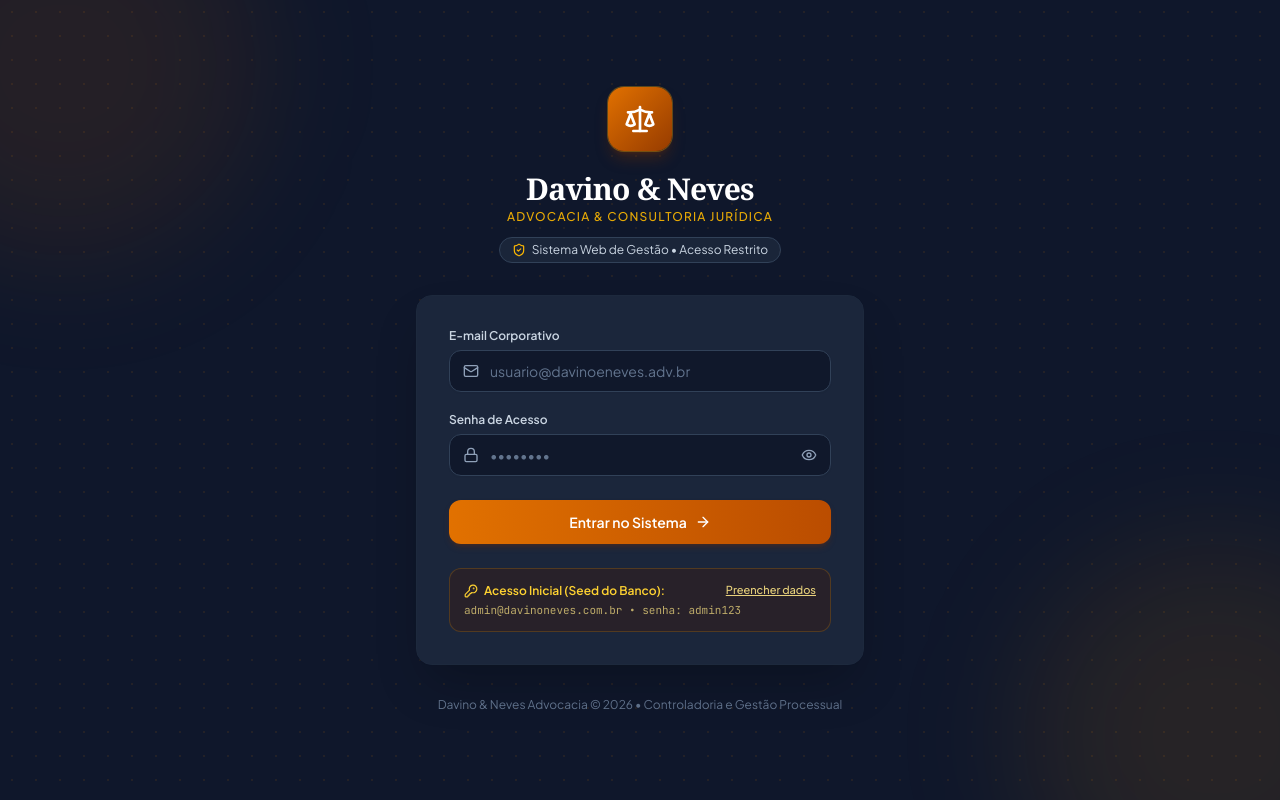
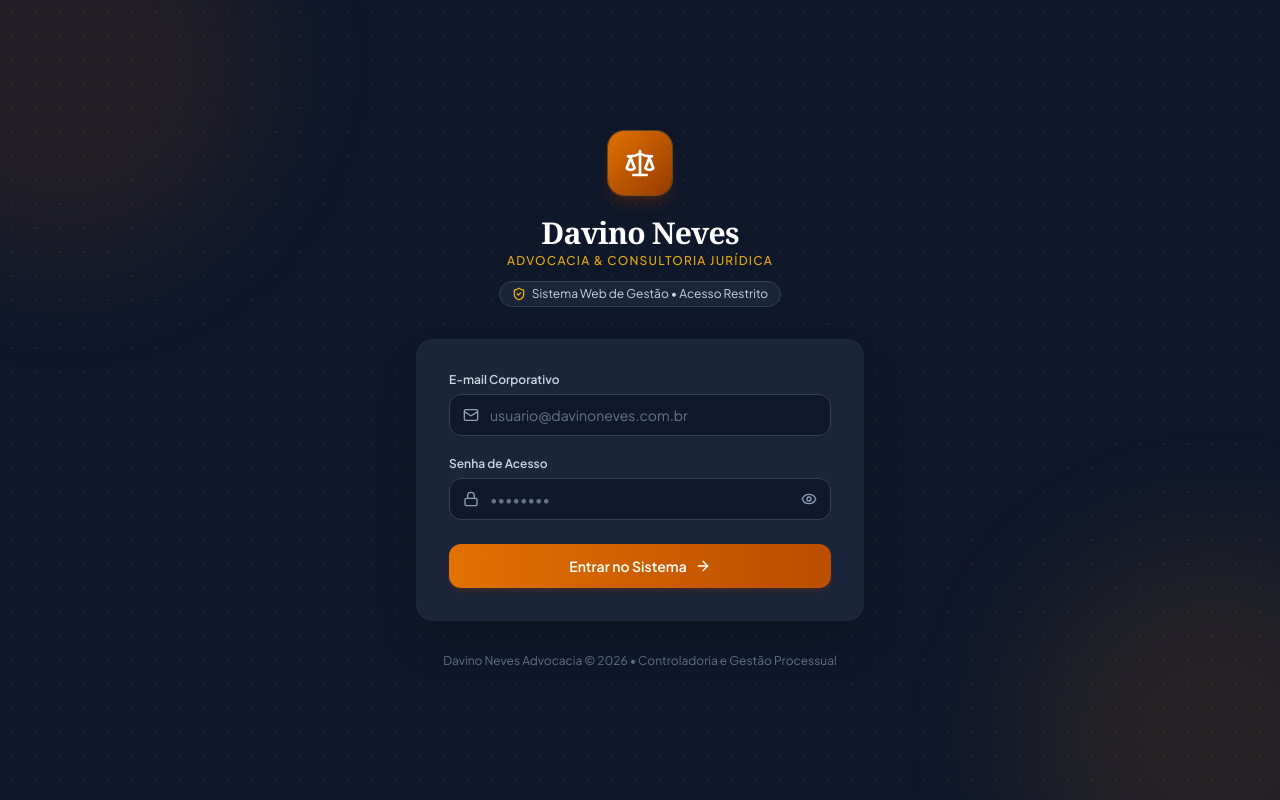
Before and after one commit to vythor777/Davino-Neves-Advocacia, a Next.js app in the folder frontend/: page /login in a window 1280 px wide. Built offline with nearby package versions, Linux system fonts and the light colour scheme; no server answers.

Commit message:
chore: rename brand to Davino Neves Advocacia
Updates the company name throughout the application and metadata to remove the ampersand. Also removes the development helper for admin credentials in the login page.

```diff
--- a/frontend/app/layout.tsx
+++ b/frontend/app/layout.tsx
@@ -19,7 +19,7 @@ const jetbrainsMono = JetBrains_Mono({
 });
 
 export const metadata: Metadata = {
-  title: "Davino & Neves Advocacia | Gestão Jurídica",
+  title: "Davino Neves Advocacia | Gestão Jurídica",
   description: "Plataforma corporativa de gestão jurídica com controle de processos, clientes, prazos e inteligência processual.",
 };
 
--- a/frontend/app/login/page.tsx
+++ b/frontend/app/login/page.tsx
@@ -12,7 +12,6 @@ import {
   ArrowRight,
   AlertCircle,
   ShieldCheck,
-  KeyRound,
 } from 'lucide-react';
 
 export default function LoginPage() {
@@ -82,12 +81,6 @@ function LoginForm() {
     }
   };
 
-  const fillAdminCredentials = () => {
-    setEmail('admin@davinoneves.com.br');
-    setSenha('admin123');
-    setErrorMsg(null);
-  };
-
   return (
     <div className="min-h-screen flex flex-col justify-center bg-slate-900 text-slate-100 relative overflow-hidden py-12 px-4 sm:px-6 lg:px-8">
       {/* Elementos sutis de fundo temático jurídico */}
@@ -102,7 +95,7 @@ function LoginForm() {
             <Scale className="h-8 w-8" />
           </div>
           <h1 className="mt-5 font-serif text-2xl font-bold tracking-tight text-white sm:text-3xl">
-            Davino & Neves
+            Davino Neves
           </h1>
           <p className="text-xs uppercase tracking-widest text-amber-400/90 font-medium mt-0.5">
             Advocacia & Consultoria Jurídica
@@ -140,7 +133,7 @@ function LoginForm() {
                   required
                   value={email}
                   onChange={(e) => setEmail(e.target.value)}
-                  placeholder="usuario@davinoeneves.adv.br"
+                  placeholder="usuario@davinoneves.com.br"
                   className="block w-full rounded-xl border border-slate-700 bg-slate-900/90 pl-10 pr-3.5 py-2.5 text-sm text-slate-100 placeholder-slate-500 focus:border-amber-500 focus:outline-hidden focus:ring-2 focus:ring-amber-500/20 transition"
                 />
               </div>
@@ -193,31 +186,11 @@ function LoginForm() {
               )}
             </button>
           </form>
-
-          {/* Dica de Acesso Rápido para Avaliação/TCC */}
-          <div className="mt-6 rounded-xl border border-amber-500/20 bg-amber-950/30 p-3.5 text-xs text-amber-200/90">
-            <div className="flex items-center justify-between mb-1">
-              <span className="font-semibold flex items-center gap-1.5 text-amber-300">
-                <KeyRound className="h-3.5 w-3.5" />
-                Acesso Inicial (Seed do Banco):
-              </span>
-              <button
-                type="button"
-                onClick={fillAdminCredentials}
-                className="underline hover:text-white text-[11px] font-medium transition cursor-pointer"
-              >
-                Preencher dados
-              </button>
-            </div>
-            <p className="text-[11px] text-amber-200/70 font-mono">
-              admin@davinoneves.com.br • senha: admin123
-            </p>
-          </div>
         </div>
 
         {/* Rodapé institucional */}
         <p className="mt-8 text-center text-xs text-slate-500">
-          Davino & Neves Advocacia © 2026 • Controladoria e Gestão Processual
+          Davino Neves Advocacia © 2026 • Controladoria e Gestão Processual
         </p>
       </div>
     </div>
--- a/frontend/app/page.tsx
+++ b/frontend/app/page.tsx
@@ -92,7 +92,7 @@ function DashboardContent() {
             <div className="max-w-2xl">
               <div className="inline-flex items-center gap-2 rounded-full bg-amber-800/60 px-3 py-1 text-xs font-semibold tracking-wide text-amber-200 border border-amber-700/50">
                 <ShieldCheck className="h-3.5 w-3.5" />
-                {user ? `Sessão Ativa: ${user.nome} (${user.role})` : 'Davino & Neves Advocacia'}
+                {user ? `Sessão Ativa: ${user.nome} (${user.role})` : 'Davino Neves Advocacia'}
               </div>
               <h1 className="mt-3 font-serif text-3xl font-bold tracking-tight text-white sm:text-4xl">
                 Sistema Web de Gestão Jurídica
--- a/frontend/components/Navbar.tsx
+++ b/frontend/components/Navbar.tsx
@@ -60,7 +60,7 @@ export function Navbar() {
           </div>
           <div>
             <div className="font-serif text-lg font-bold tracking-tight text-slate-900 dark:text-slate-100">
-              Davino & Neves
+              Davino Neves
             </div>
             <div className="text-[10px] font-semibold tracking-widest uppercase text-amber-800 dark:text-amber-400">
               Sociedade de Advogados
```
Also changed, not shown: 1 other file (tests, documents, lock files or other folders).
